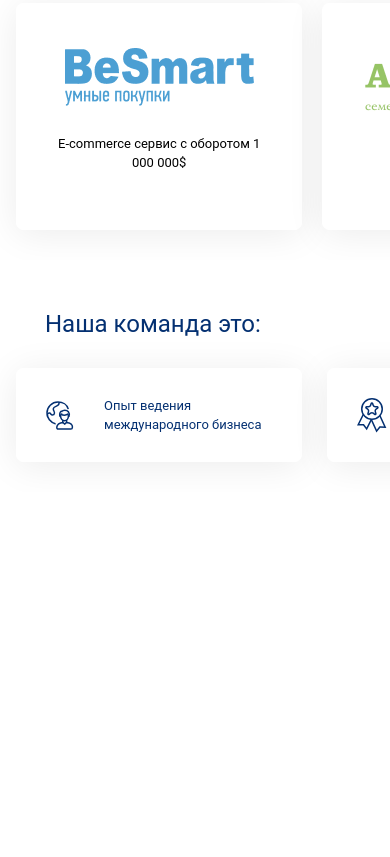
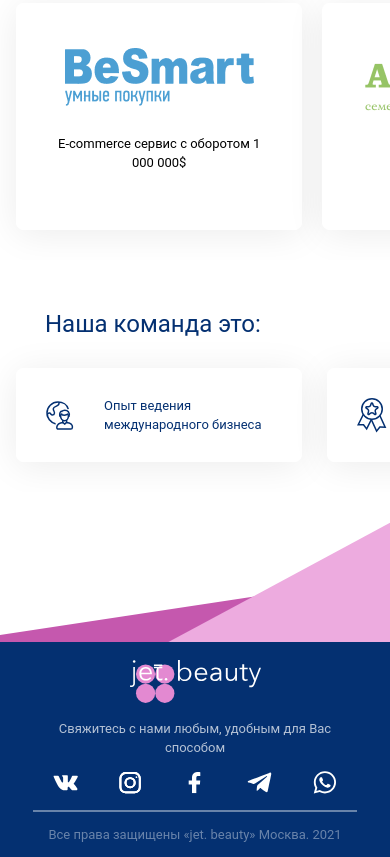
Before and after one commit to bsdave/jetbeauty-partner, a website: page index.html in a window 390 px wide. Shown: the part 3076-3933 px from the top of the page. Before the commit the page ends 3648 px from the top, so only its background shows below. Drawn offline with Linux system fonts and the light colour scheme.

Commit message:
Footer mobile

```diff
--- a/index.html
+++ b/index.html
@@ -235,6 +235,44 @@
     </div>
   </div>
 
+  <footer class="footer-box">
+    <div class="container">
+      <div class="footer">
+        <div class="row">
+          <div class="col-12 col-md-6">
+            <div class="footer-logo">
+              <img src="assets/images/jet-beauty-footer-logo.svg">
+            </div>
+          </div>
+          <div class="col-12 col-md-6">
+            <div class="row">
+              <div class="col-12 col-md-6">
+                <p class="paragraph paragraph_opacity">Свяжитесь с нами любым, удобным для Вас способом</p>
+              </div>
+              <div class="col-12 col-md-6">
+                <div class="social-links">
+                  <a href="#" class="social-link social-link_vk"></a>
+                  <a href="#" class="social-link social-link_instagram"></a>
+                  <a href="#" class="social-link social-link_facebook"></a>
+                  <a href="#" class="social-link social-link_telegram"></a>
+                  <a href="#" class="social-link social-link_whatsapp"></a>
+                </div>
+              </div>
+            </div>
+
+            <span class="divider"></span>
+
+            <div class="row">
+              <div class="col-12">
+                <p class="paragraph paragraph_high-opacity">Все права защищены «jet. beauty» Москва. 2021</p>
+              </div>
+            </div>
+          </div>
+        </div>
+      </div>
+    </div>
+  </footer>
+
 </body>
 
 </html>
--- a/src/uncompiled_scss/style.scss
+++ b/src/uncompiled_scss/style.scss
@@ -16,6 +16,7 @@
 @import "styles/components/why_choose_us";
 @import "styles/components/creators";
 @import "styles/components/characteristics";
+@import "styles/components/footer";
 
 body {
   font-family: "Roboto", sans-serif;
--- /dev/null
+++ b/src/uncompiled_scss/styles/components/_footer.scss
@@ -0,0 +1,72 @@
+.footer-box {
+  background: #043071;
+  position: relative;
+
+  margin-top: 150px;
+
+  .paragraph {
+    color: #FFFFFF;
+  }
+
+  .footer {
+    padding: 18px;
+    padding-bottom: 0;
+    text-align: center;
+
+    .footer-logo {
+      text-align: center;
+    }
+
+    .social-links {
+      display: flex;
+      justify-content: space-around;
+      align-items: center;
+      margin-bottom: 15px;
+
+      .social-link {
+        display: block;
+        height: 25px;
+        width: 25px;
+        background-repeat: no-repeat;
+        background-position: center;
+
+        &.social-link_vk {
+          background-image: url("../images/social-vk.svg");
+        }
+
+        &.social-link_instagram {
+          background-image: url("../images/social-instagram.svg");
+        }
+
+        &.social-link_facebook {
+          background-image: url("../images/social-facebook.svg");
+        }
+
+        &.social-link_telegram {
+          background-image: url("../images/social-telegram.svg");
+        }
+
+        &.social-link_whatsapp {
+          background-image: url("../images/social-whatsapp.svg");
+        }
+      }
+    }
+  }
+
+  &::before {
+    content: "";
+    display: block;
+    z-index: 1;
+    height: 130px;
+
+    position: absolute;
+    left: 0;
+    right: 0;
+    top: -130px;
+
+    background-image: url("../images/footer-background-mobile.svg");
+    background-repeat: no-repeat;
+    background-size: cover;
+    background-position: 50% 48%;
+  }
+}
--- a/src/uncompiled_scss/styles/support/_common.scss
+++ b/src/uncompiled_scss/styles/support/_common.scss
@@ -38,6 +38,20 @@
     line-height: 23px;
     margin: 0;
   }
+
+  &.paragraph_opacity {
+    opacity: 0.7;
+  }
+
+  &.paragraph_high-opacity {
+    opacity: 0.4;
+  }
+}
+
+.divider {
+  display: block;
+  width: 100%;
+  border: 1px solid rgba(255, 255, 255, 0.4);
 }
 
 .jet-beauty-divider {
```
Also changed, not shown: assets/images/footer-background-mobile.svg (added), assets/images/jet-beauty-footer-logo.svg (added), assets/images/social-facebook.svg (added), assets/images/social-instagram.svg (added), assets/images/social-telegram.svg (added), assets/images/social-vk.svg (added), assets/images/social-whatsapp.svg (added), assets/styles/style.css.
